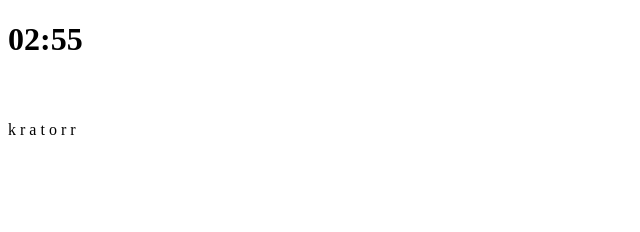
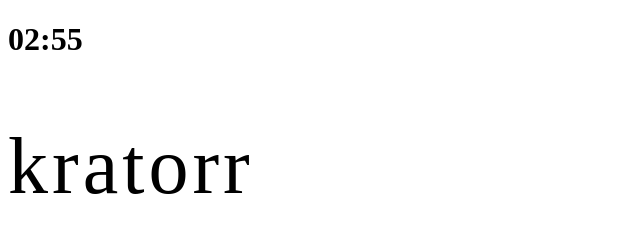
Before and after one commit to kratorr/kratorr.github.io, a plain HTML site: page index.html in a window 1280 px wide. Shown: the whole page, without its empty margins (0-640 px from the left). Drawn offline with Linux system fonts and the light colour scheme.

Commit message:
font mono

```diff
--- a/static/style.css
+++ b/static/style.css
@@ -1,5 +1,4 @@
 .nick {
  font-size: 500%
- font-family: Monospace;
 
 }
```
